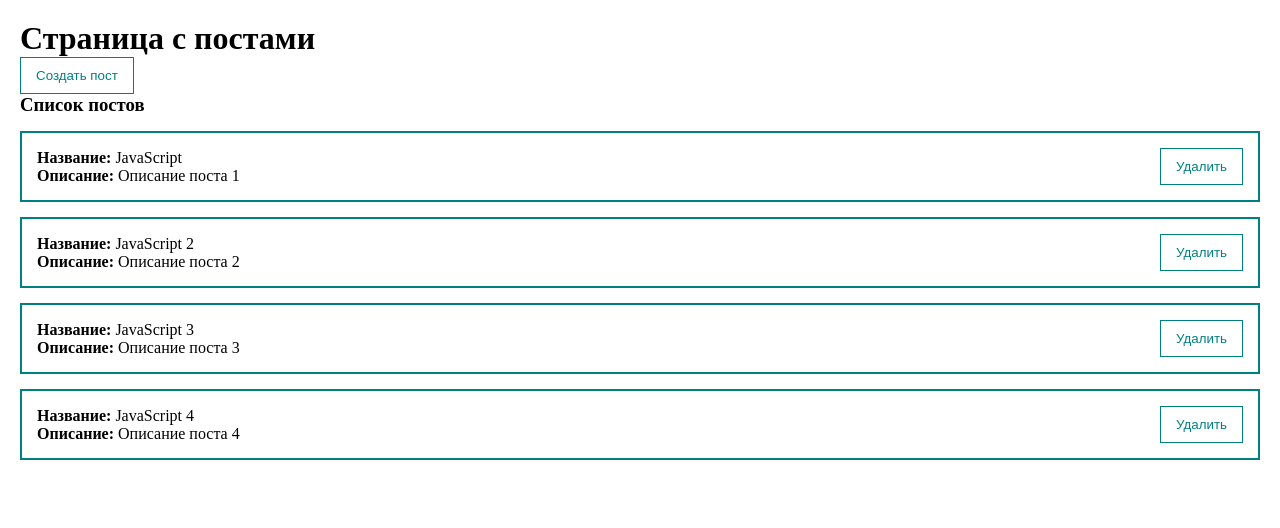
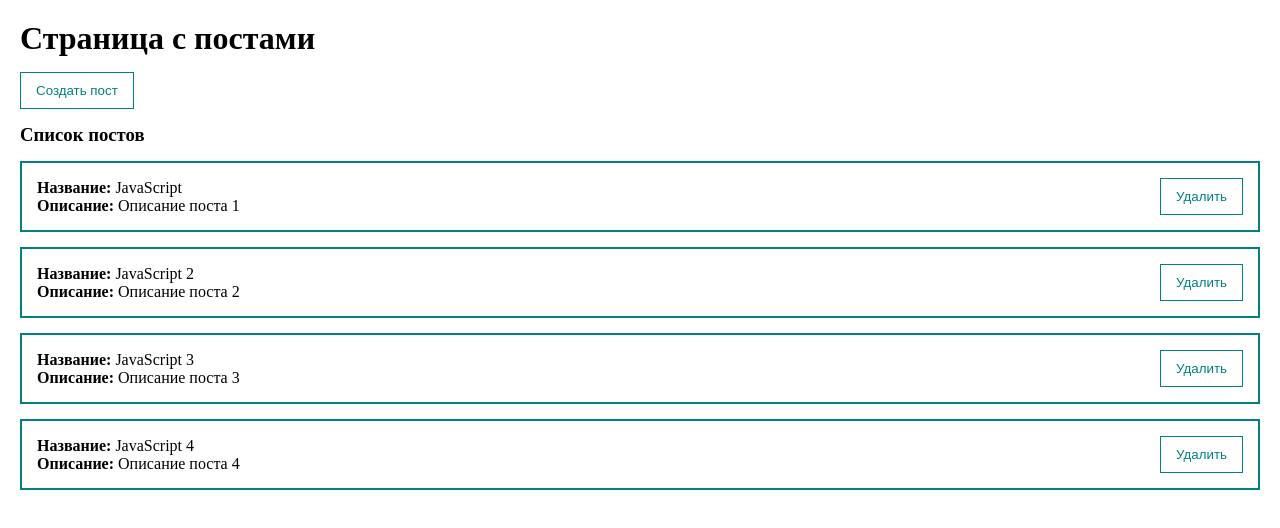
Before and after one commit to koafil/vue3test, a Vue app: page / in a window 1280 px wide. Shown: the top 528 px of the page. Built offline with nearby package versions, Linux system fonts and the light colour scheme.

Commit message:
Добавление поста через диалоговое окно

```diff
--- a/src/App.vue
+++ b/src/App.vue
@@ -3,6 +3,7 @@
     <h1>Страница с постами</h1>
     <my-button
       @click = "showDialog"
+      style="margin: 15px 0;"
     >
       Создать пост
     </my-button>
@@ -41,13 +42,13 @@ export default {
   methods: {
     createPost(post) {
       this.posts.push(post);
+      this.dialogVisible = false;
     },
     removePost(post) {
       this.posts=this.posts.filter(p=>p.id != post.id);
     },
     showDialog()
     {
-      console.log("xz");
       this.dialogVisible = true;
     }
   }
```
